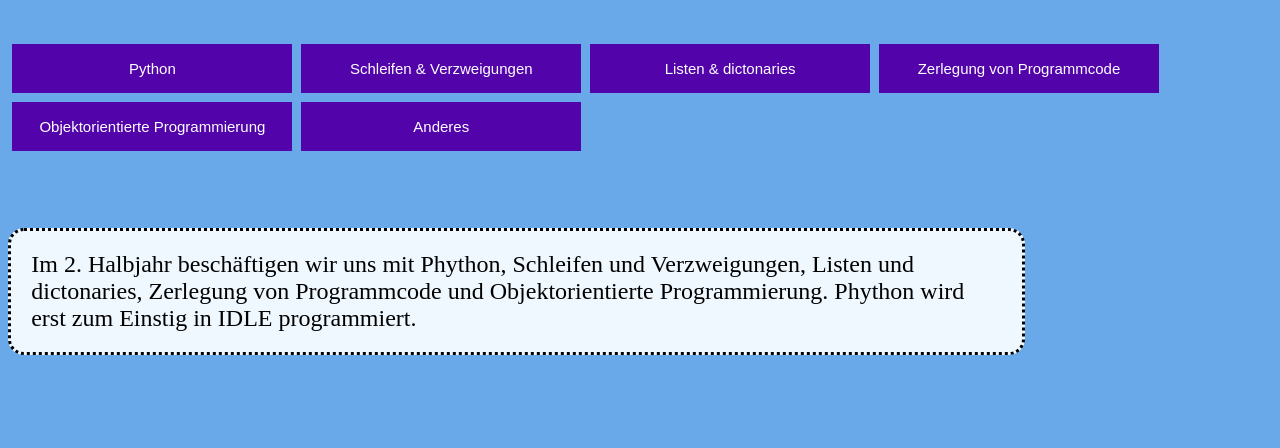
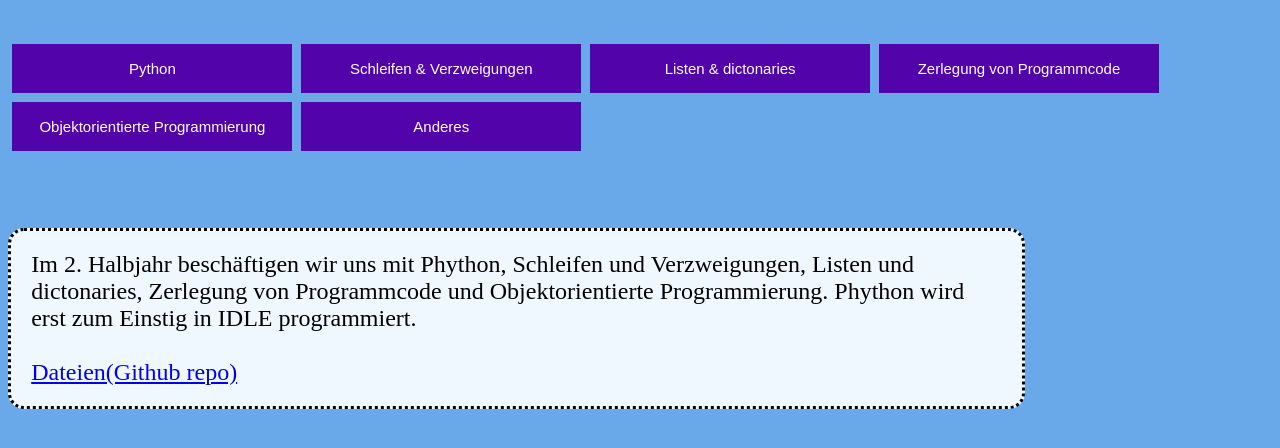
Before and after one commit to pk1on/InfoE2, a plain HTML site: page index.html in a window 1280 px wide. Shown: the part 212-660 px from the top of the page. Drawn offline with Linux system fonts and the light colour scheme.

Commit message:
Update index.html

```diff
--- a/index.html
+++ b/index.html
@@ -66,6 +66,8 @@
             <p>
                 Im 2. Halbjahr beschäftigen wir uns mit Phython, Schleifen und Verzweigungen, Listen und dictonaries, Zerlegung von Programmcode und Objektorientierte Programmierung.
                 Phython wird erst zum Einstig in IDLE programmiert.
+                <br><br>
+                <a href="https://github.com/pk1on/InfoE2/">Dateien(Github repo)</a>
             </p>
         </div>
     </body>
```
